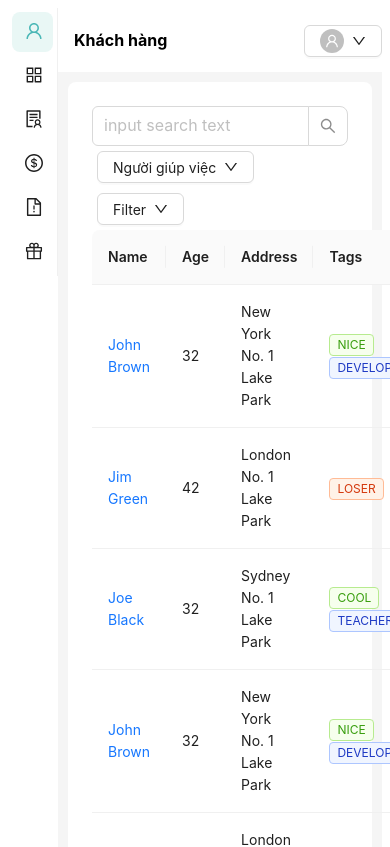
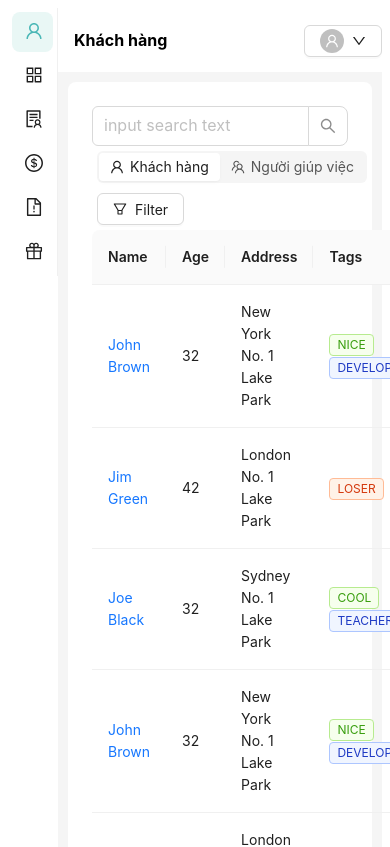
Before and after one commit to KKuyen/SE121_GiupViecApp, a React (Create React App) app in the folder admin/: page / in a window 390 px wide. Shown: the top 847 px of the page. Built offline with nearby package versions, Linux system fonts and the light colour scheme.

Commit message:
responsive

```diff
--- a/admin/src/App.js
+++ b/admin/src/App.js
@@ -33,7 +33,7 @@ const items = [
   {
     key: 1,
     icon: React.createElement(UserOutlined),
-    label: "Khách hàng",
+    label: "Người dùng",
   },
   {
     key: 2,
@@ -99,7 +99,7 @@ const App = () => {
           {isShowLogo && (
             <Image
               src={require("./assets/images/TaskMate.png")}
-              width={130}
+              width={120}
               style={{ margin: 27 }}
             />
           )}
--- a/admin/src/components/Home/Home.js
+++ b/admin/src/components/Home/Home.js
@@ -7,15 +7,21 @@ import {
   Menu,
   Radio,
   Row,
+  Segmented,
   Space,
   Table,
   Tag,
 } from "antd";
 import {
+  AppstoreOutlined,
+  BarsOutlined,
   DeleteOutlined,
   DownOutlined,
   EditOutlined,
   EyeOutlined,
+  UserOutlined,
+  TeamOutlined,
+  FilterOutlined,
 } from "@ant-design/icons";
 
 const columns = [
@@ -211,7 +217,7 @@ const Home = () => {
   return (
     <div>
       <Row justify="space-between">
-        <Col md={12}>
+        <Col md={11}>
           <Search
             placeholder="input search text"
             allowClear
@@ -219,25 +225,25 @@ const Home = () => {
             size="large"
           />
         </Col>
-        <Col md={5} style={{ margin: "5px" }}>
-          <Dropdown overlay={<Menu onClick={handleMenuClick} items={items} />}>
-            <div>
-              <Button>
-                <Space>
-                  {selectedItem}
-                  <DownOutlined />
-                </Space>
-              </Button>
-            </div>
-          </Dropdown>
+        <Col md={8} style={{ margin: "5px" }}>
+          <Segmented
+            options={[
+              { label: "Khách hàng", value: "List", icon: <UserOutlined /> },
+              {
+                label: "Người giúp việc",
+                value: "Kanban",
+                icon: <TeamOutlined />,
+              },
+            ]}
+          />
         </Col>
-        <Col md={6} style={{ margin: "5px" }}>
+        <Col md={2} style={{ margin: "5px" }}>
           <Dropdown
             overlay={<Menu onClick={handleFilterClick} items={filterItems} />}>
             <Button>
               <Space>
+                <FilterOutlined />
                 Filter
-                <DownOutlined />
               </Space>
             </Button>
           </Dropdown>
```
